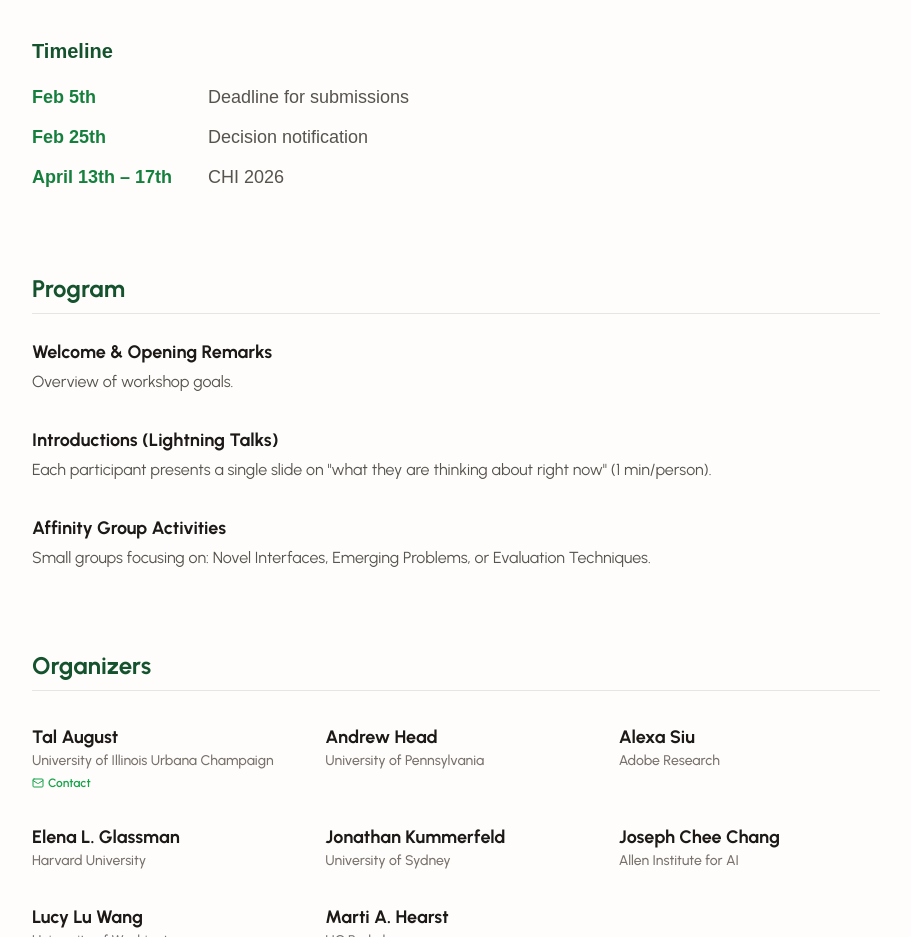
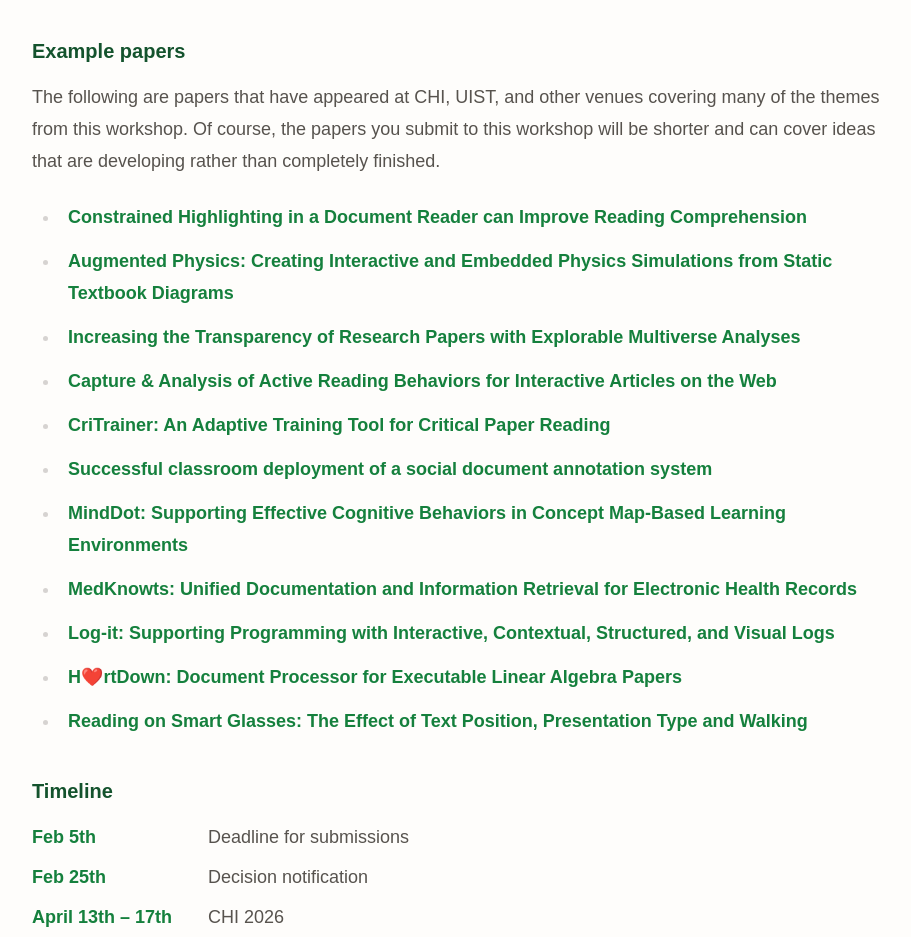
Before and after one commit to chi-star-workshop/chi-star-workshop.github.io, a website: page index.html in a window 1280 px wide. Shown: the part 2243-3180 px from the top of the page, without its empty margins (184-1095 px from the left). Drawn offline with nearby package versions, Linux system fonts and the light colour scheme.

Commit message:
Added example papers

```diff
--- a/index.html
+++ b/index.html
@@ -233,6 +233,28 @@
                     At the workshop, you will participate in round-the-room 1-minute lightning talks, followed by speculative design and research activities in small interest groups formed at the event. Groups will be enriched with brief primer documents on classic theories of reading. We can't wait to see you there!
                 </p> -->
 
+        <!-- Examples Papers Section -->
+            <h3 class="text-xl font-bold text-forest-900 mt-10 mb-4 scroll-mt-24">Example papers</h2>
+
+            <p>The following are papers that have appeared at CHI, UIST, and other venues covering many of the themes from this workshop. Of course, the papers you submit to this workshop will be shorter and can cover ideas that are developing rather than completely finished.</p>
+
+            <div class="prose prose-stone prose-lg">
+                <ul>
+                    <li><a href="https://dl.acm.org/doi/full/10.1145/3613904.3642314" target="_blank" rel="noopener noreferrer">Constrained Highlighting in a Document Reader can Improve Reading Comprehension</a></li>
+                    <li><a href="https://dl.acm.org/doi/abs/10.1145/3654777.3676392" target="_blank" rel="noopener noreferrer">Augmented Physics: Creating Interactive and Embedded Physics Simulations from Static Textbook Diagrams</a></li>
+                    <li><a href="https://dl.acm.org/doi/abs/10.1145/3290605.3300295" target="_blank" rel="noopener noreferrer">Increasing the Transparency of Research Papers with Explorable Multiverse Analyses</a></li>
+                    <li><a href="https://onlinelibrary.wiley.com/doi/full/10.1111/cgf.13720" target="_blank" rel="noopener noreferrer">Capture & Analysis of Active Reading Behaviors for Interactive Articles on the Web</a></li>
+                    <li><a href="https://dl.acm.org/doi/abs/10.1145/3586183.3606816" target="_blank" rel="noopener noreferrer">CriTrainer: An Adaptive Training Tool for Critical Paper Reading</a></li>
+                    <li><a href="https://dl.acm.org/doi/abs/10.1145/2207676.2208326" target="_blank" rel="noopener noreferrer">Successful classroom deployment of a social document annotation system</a></li>
+                    <li><a href="https://dl.acm.org/doi/abs/10.1145/3290605.3300258" target="_blank" rel="noopener noreferrer">MindDot: Supporting Effective Cognitive Behaviors in Concept Map-Based Learning Environments</a></li>
+                    <li><a href="https://dl.acm.org/doi/abs/10.1145/3472749.3474814" target="_blank" rel="noopener noreferrer">MedKnowts: Unified Documentation and Information Retrieval for Electronic Health Records</a></li>
+                    <li><a href="https://dl.acm.org/doi/full/10.1145/3544548.3581403" target="_blank" rel="noopener noreferrer">Log-it: Supporting Programming with Interactive, Contextual, Structured, and Visual Logs</a></li>
+                    <li><a href="https://dl.acm.org/doi/abs/10.1145/3550469.3555395" target="_blank" rel="noopener noreferrer"> H❤️rtDown: Document Processor for Executable Linear Algebra Papers</a></li>
+                    <li><a href="https://dl.acm.org/doi/abs/10.1145/3173574.3173619" target="_blank" rel="noopener noreferrer">Reading on Smart Glasses: The Effect of Text Position, Presentation Type and Walking</a></li>
+                </ul>
+            </div>
+
+
                 <h3 id="timeline" class="text-xl font-bold text-forest-900 mt-10 mb-4 scroll-mt-24">Timeline</h3>
                 <div class="space-y-2 not-prose text-stone-600">
                     <div class="flex flex-col sm:flex-row gap-1 sm:gap-4">
@@ -250,6 +272,7 @@
                 </div>
             </div>
         </section>
+
 
         <!-- Program Section -->
         <section id="program" class="mb-20 scroll-mt-24">
```
